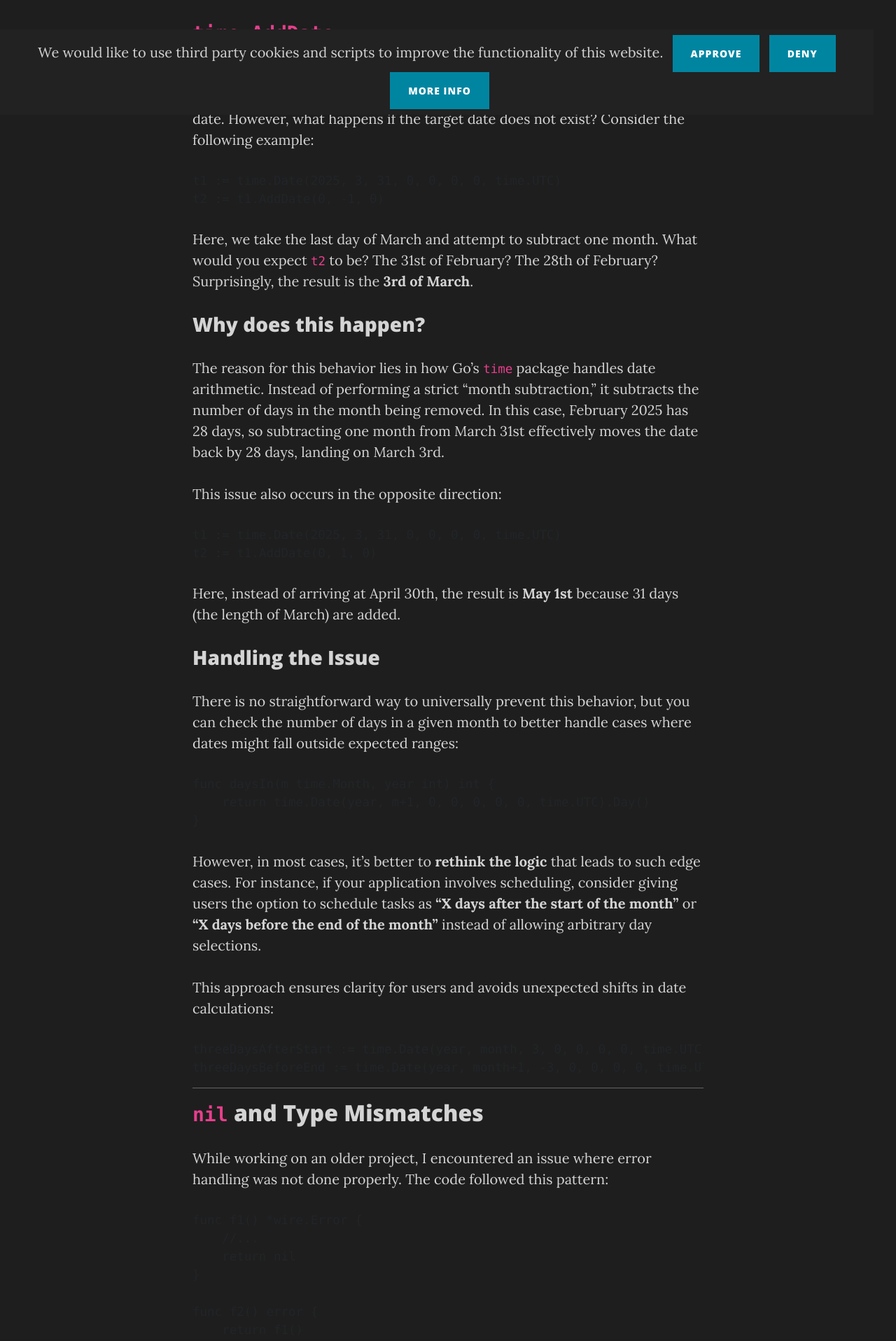
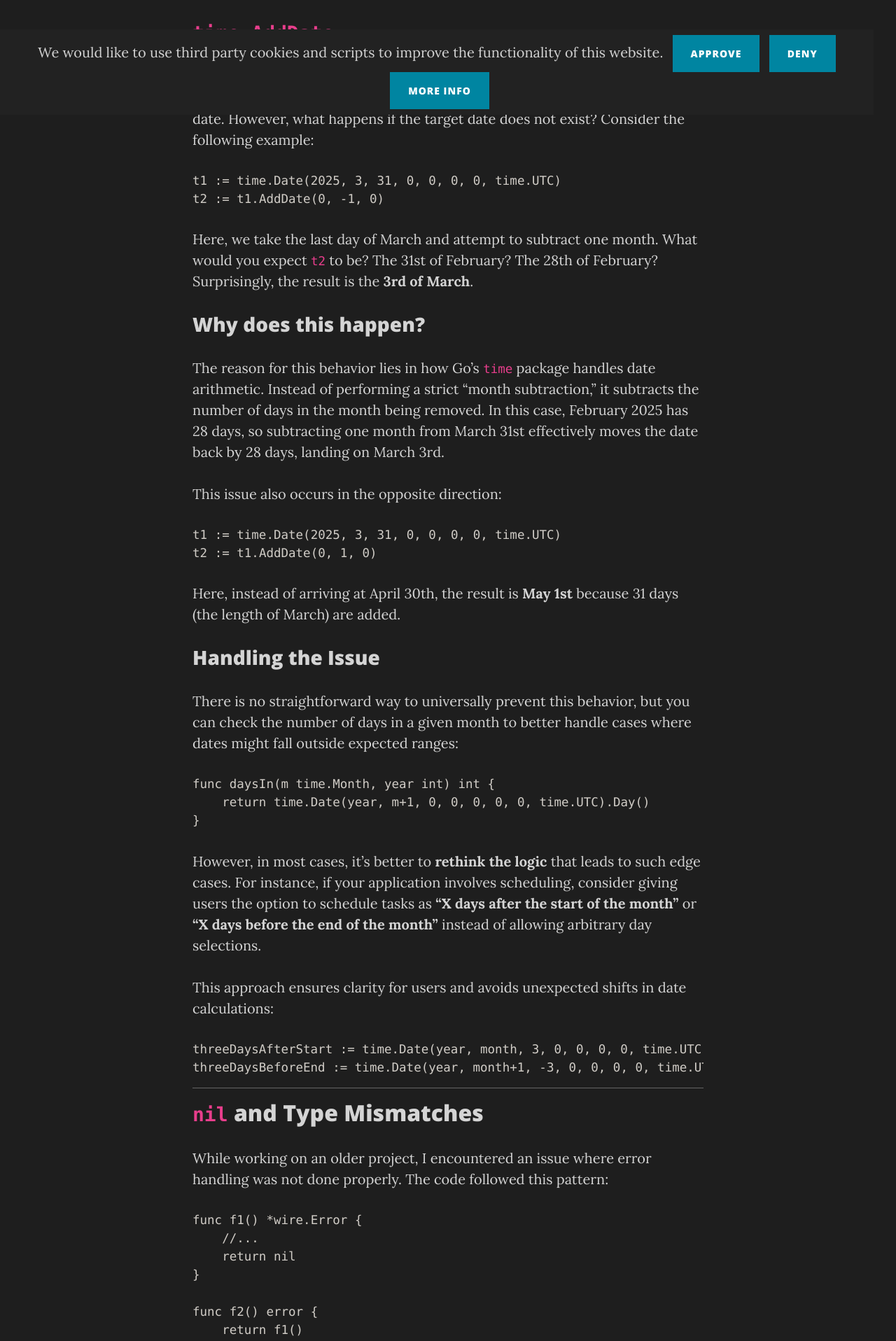
Before and after one commit to Neokil/blog.neokil.de, a Jekyll site: the page built from _posts/2025-04-01-quirks-of-go-part-1.md, in a window 1280 px wide. Shown: the part 736-2652 px from the top of the page at 70% size. Built offline with Jekyll 4.4.1, drawn with Linux system fonts in a browser that asks for light colours.

Commit message:
fix code color

```diff
--- a/_sass/variables/_colors.scss
+++ b/_sass/variables/_colors.scss
@@ -7,3 +7,4 @@ $background-color: #1E1E1E;
 $text-color: #D4D4D4;
 $hr-border-color: #ffffff50;
 $input-bg: #1E1E1E;
+$pre-color: #d1cdc7;
```
